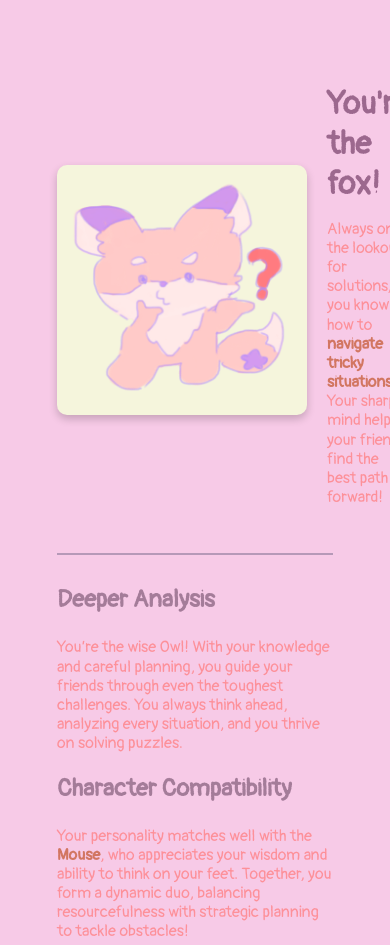
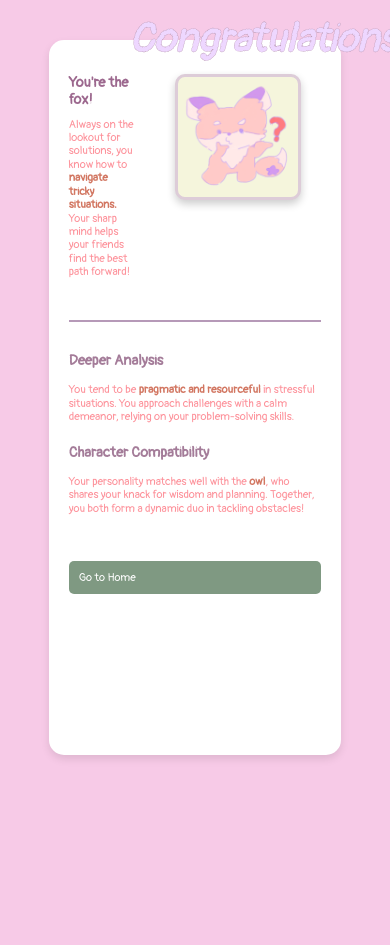
Before and after one commit to tksy1227/huggleland, a plain HTML site: page resultF.html in a window 390 px wide. Shown: the top 945 px of the page. After the commit the page ends 884 px from the top, so only its background shows below. Drawn offline with Linux system fonts and the light colour scheme.

Commit message:
updates (2)!

```diff
--- a/resultF.html
+++ b/resultF.html
@@ -10,10 +10,13 @@
     <link rel="stylesheet" href="styles.css">
 </head>
 <body>
+    <!-- Main result container with light background, rounded corners, and shadow -->
     <div class="result-container">
+        <!-- Add a header for Congratulations -->
+        <h1 class="congrats-text">Congratulations!</h1>
+
         <!-- Image and description container -->
         <div class="image-description">
-            <img src="images/fox.png" alt="Fox character" class="character-img">
             <div class="description">
                 <h2><span class="shake">You're the fox!</span></h2>
                 <p>
@@ -21,22 +24,24 @@
                     Your sharp mind helps your friends find the best path forward!
                 </p>
             </div>
+            <img src="images/fox.png" alt="Fox character" class="character-img">
         </div>
 
         <!-- Divider for analysis section -->
         <hr class="divider">
 
-<!-- Analysis and compatibility section (need to change to fit fox)-->
+        <!-- Analysis and compatibility section -->
         <div class="analysis">
             <h3>Deeper Analysis</h3>
-    <p>You’re the wise Owl! With your knowledge and careful planning, you guide your friends through even the toughest challenges. You always think ahead, analyzing every situation, and you thrive on solving puzzles.</p>
-
+            <p>You tend to be <span class="highlight">pragmatic and resourceful</span> in stressful situations. You approach challenges with a calm demeanor, relying on your problem-solving skills.</p>
             <h3>Character Compatibility</h3>
-    <p>Your personality matches well with the <span class="highlight">Mouse</span>, who appreciates your wisdom and ability to think on your feet. Together, you form a dynamic duo, balancing resourcefulness with strategic planning to tackle obstacles!</p>
+            <p>Your personality matches well with the <span class="highlight">owl</span>, who shares your knack for wisdom and planning. Together, you both form a dynamic duo in tackling obstacles!</p>
         </div>
 
+        <!-- Centered button -->
         <div class="center-container">
             <a id="home-btn" href="index.html">Go to Home</a>
         </div>
+    </div>
 </body>
 </html>
--- a/styles.css
+++ b/styles.css
@@ -13,18 +13,20 @@ html, body {
     justify-content: center;
     align-items: center;
     height:70vh;
-    background-image: url('huggleland.png'); /* Replace with your background image */
+    background-color: rgb(222, 255, 252); /* Replace with future background image */
     background-size: cover;
     background-position: center;
     background-repeat: no-repeat;
     text-align: center;
     color: white;
     opacity: 60%;
+    border-radius: 15px; /* Rounded corners */
+    box-shadow: 0 4px 8px rgba(0, 0, 0, 0.2); /* Drop-shadow */
 }
 
 .intro-content h1 {
     font-size: 3em;
-    margin-bottom: 0.5em;
+    margin-bottom: 0.3em;
     color: white; /* Text fill color #fd9099 */
     -webkit-text-stroke: 0.25px brown; /* Text stroke */
 }
@@ -133,7 +135,7 @@ img {
     transition: background-color 0.3s ease; /* Smooth transition for hover effect */
 
     /* Standardize size */
-    width: 350px; /* Set a fixed width */
+    width: 280px; /* Set a fixed width */
     height: 25px; /* Set a fixed height */
     display: flex;
     justify-content: center; /* Center text horizontally */
@@ -145,31 +147,51 @@ img {
     background-color: #9c688e;
 }
 
-/* Result page container */
+/* Result container styling */
 .result-container {
-    max-width: 900px;
-    margin: 0 auto; /* Center the content horizontally */
+    background-color: #f5f5f5; /* Light background color */
+    border-radius: 15px; /* Rounded corners */
+    box-shadow: 0 4px 8px rgba(0, 0, 0, 0.2); /* Drop-shadow */
     padding: 20px;
+    margin: 20px auto;
+    width: 80%; /* Adjust width as needed */
+    height:80%;
 }
 
-/* Container for image and description */
+/* Flexbox layout for image and header next to each other */
 .image-description {
-    display: flex;           /* Align image and description side by side */
-    align-items: center;      /* Vertically center image and text */
+    display: flex;
     justify-content: space-between;
-    margin-bottom: 20px;      /* Add space below the section */
+    align-items: flex-start;
+    gap: 20px;
+    margin-bottom: 20px;
 }
 
+.character-img {
+    width: 150px;
+    height: auto;
+    object-fit: contain;
+    margin-left: 20px; /* Add margin to separate from text */
+}
 /* Description next to image */
 .description h2 {
     font-size: 2em;
-    margin-bottom: 10px;
+    margin:0;
     color:#9c688e
 }
 
 .description p {
     font-size: 1em;
     line-height: 1.2;
+    margin-top:10px;
+}
+
+/* Background, border, and shadow for container */
+.result-container {
+    background-color: #fff;
+    padding: 20px;
+    border-radius: 15px;
+    box-shadow: 0 4px 8px rgba(0, 0, 0, 0.1);
 }
 
 /* Divider line */
@@ -243,6 +265,22 @@ img {
     animation: sway 0.5s ease-in-out; /* Trigger the sway animation */
 }
 
+/* Style for Congratulations text */
+.congrats-text {
+    text-align: center; /* Center the text */
+    font-family: 'Pangolin', cursive; /* Use cursive font, Pangolin */
+    font-size: 2.5em; /* Make the text larger */
+    color: #eed7ff; /* Adjust color to match your theme */
+    margin-top: -45px; /* Move the text closer to the container */
+    margin-bottom: 10px; /* Adds spacing below the text */
+    margin-left:60px;
+
+    /* Add stroke effect */
+    -webkit-text-stroke: 0.3px #b291a9; /* Stroke width and color */
+    /*text-stroke: 0.5px #9c688e;  Stroke width and color */
+    font-style: italic; /* Slants the text */
+}
+
 /* Character image */
 .character-img {
     max-width: 250px;         /* Fixed width for the character image */
@@ -252,10 +290,47 @@ img {
     box-shadow: 0 4px 8px rgba(0, 0, 0, 0.2); /* Add subtle shadow */
     transition: transform 0.3s ease; /* Smooth transition for the image */
     display: inline-block; /* Allow transform properties to work */
-
+    border: 3px solid #ddccd8; /* Add a solid border with color */
 }
 
 /* Add sway effect on hover for image */
 .character-img:hover {
     animation: sway 0.5s ease-in-out; /* Trigger the sway animation */
 }
+
+/* Responsive design: Lock alignment and adjust sizes for mobile */
+@media (max-width: 768px) {
+    .image-description {
+        display: flex;
+        flex-direction: row; /* Keep the image next to the text */
+        justify-content: space-between;
+        align-items: flex-start;
+    }
+
+    .character-img {
+        width: 120px; /* Adjust image size for mobile */
+    }
+
+    .description h2 {
+        font-size: 0.9em;
+    }
+
+    .description p{
+        font-size:0.7em;
+    }
+
+    .analysis h3{
+        font-size:0.9em;
+    }
+
+    .analysis p{
+        font-size:0.7em;
+    }
+
+    /* Ensure the button stays centered and readable */
+    #home-btn {
+        width: 100%;
+        padding: 10px;
+        font-size: 0.7em;
+    }
+}
```
Also changed, not shown: resultBe.html (+10 -5 lines), resultBu.html (+10 -5 lines), resultM.html (+6 -3 lines), resultO.html (+10 -5 lines). Lines whose indentation alone changed are shown as unchanged.
